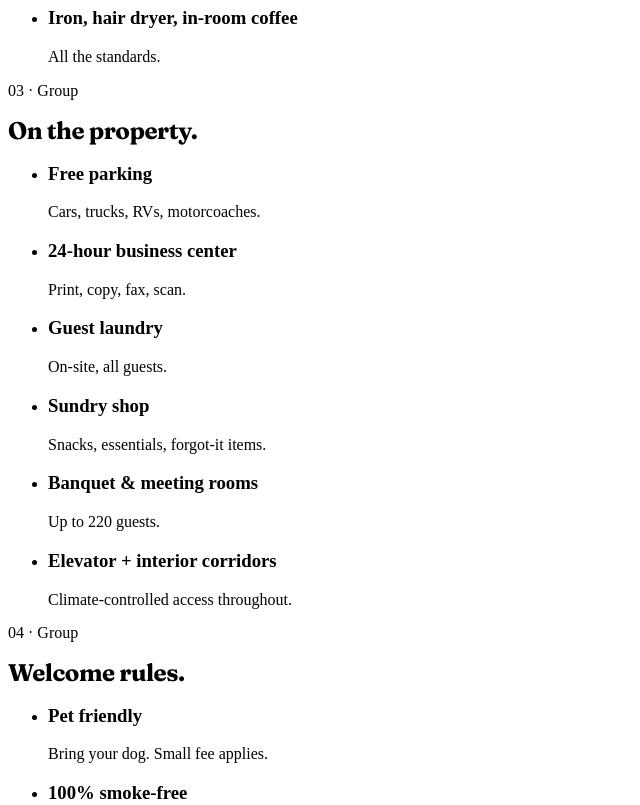
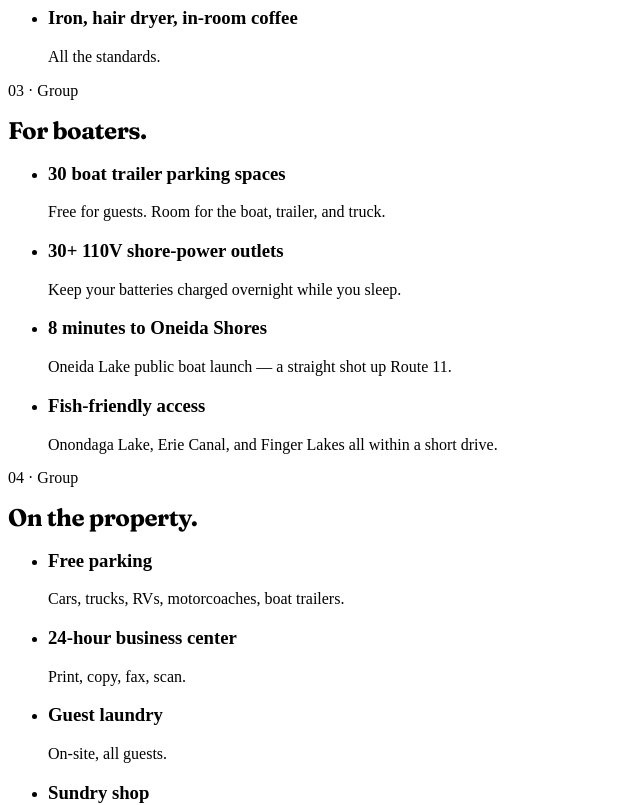
Before and after one commit to kayurp19/cicero-grand, a React (Vite) app in the folder client/: page /amenities in a window 1280 px wide. Shown: the part 2600-3405 px from the top of the page, without its empty margins (0-640 px from the left). Built offline with nearby package versions, Linux system fonts and the light colour scheme; no server answers.

Commit message:
Add boat parking + shore power amenity (30 spaces, 30+ 110V outlets, 8 min to Oneida Shores)

```diff
--- a/client/src/content/amenities.json
+++ b/client/src/content/amenities.json
@@ -21,9 +21,18 @@
       ]
     },
     {
+      "title": "For boaters",
+      "items": [
+        { "name": "30 boat trailer parking spaces", "description": "Free for guests. Room for the boat, trailer, and truck." },
+        { "name": "30+ 110V shore-power outlets", "description": "Keep your batteries charged overnight while you sleep." },
+        { "name": "8 minutes to Oneida Shores", "description": "Oneida Lake public boat launch — a straight shot up Route 11." },
+        { "name": "Fish-friendly access", "description": "Onondaga Lake, Erie Canal, and Finger Lakes all within a short drive." }
+      ]
+    },
+    {
       "title": "On the property",
       "items": [
-        { "name": "Free parking", "description": "Cars, trucks, RVs, motorcoaches." },
+        { "name": "Free parking", "description": "Cars, trucks, RVs, motorcoaches, boat trailers." },
         { "name": "24-hour business center", "description": "Print, copy, fax, scan." },
         { "name": "Guest laundry", "description": "On-site, all guests." },
         { "name": "Sundry shop", "description": "Snacks, essentials, forgot-it items." },
--- a/client/src/pages/Amenities.tsx
+++ b/client/src/pages/Amenities.tsx
@@ -10,9 +10,9 @@ export default function Amenities() {
   const site = useContent<typeof siteSeed>('site');
 
   useSeo({
-    title: 'Indoor Pool, Free Hot Breakfast, Pet-Friendly · Cicero NY Hotel | The Cicero Grand',
+    title: 'Boat Parking, Indoor Pool, Free Breakfast · Cicero NY Hotel | The Cicero Grand',
     description:
-      'Indoor heated pool, free hot breakfast, fitness center, free parking, free Wi-Fi, pet-friendly suites, and 24-hr business essentials. 6 min from Micron. Off I-81 Exit 98. Book direct — (315) 752-0150.',
+      'Free boat trailer parking with 30+ shore-power outlets, 8 min to Oneida Shores. Indoor pool, free hot breakfast, pet-friendly suites. Off I-81 Exit 98. Book direct — (315) 752-0150.',
     canonicalPath: '/amenities',
     ogImage: '/photos/pool.jpg',
   });
--- a/client/src/pages/Home.tsx
+++ b/client/src/pages/Home.tsx
@@ -17,9 +17,9 @@ const tickerItems = [
   'Free parking',
   'Off I-81 · Exit 98',
   '6 minutes to Micron build',
-  'Crews & vendors welcome',
+  'Boat parking + shore power',
   'Near Syracuse Airport',
-  'Walkable to Oneida Lake',
+  '8 min to Oneida Shores',
 ];
 
 const ICONS = {
@@ -33,9 +33,9 @@ export default function Home() {
   const testimonials = useContent<typeof testimonialsSeed>('testimonials');
 
   useSeo({
-    title: 'Cicero Grand · All-Suite Hotel · Free Breakfast + Pool · Cicero NY',
+    title: 'Cicero Grand · All-Suite Hotel · Boat Parking + Free Breakfast · Cicero NY',
     description:
-      'All-suite hotel off I-81 Exit 98, 10 min from downtown Syracuse & 6 min from Micron. Free hot breakfast, indoor heated pool, free parking, pet friendly. Book direct & save — best rate guaranteed. Call (315) 752-0150.',
+      'All-suite hotel off I-81 Exit 98. Free boat trailer parking with shore power, indoor pool, free hot breakfast, pet friendly. 6 min to Micron, 8 min to Oneida Shores. Book direct — (315) 752-0150.',
     canonicalPath: '/',
     ogImage: '/photos/exterior-entrance.jpg',
     jsonLd: [
@@ -44,7 +44,7 @@ export default function Home() {
         '@type': 'Hotel',
         name: SITE.name,
         description:
-          'All-suite hotel near Syracuse, NY — 6 minutes from the Micron megafab. Free hot breakfast, indoor pool, pet friendly, free parking.',
+          'All-suite hotel near Syracuse, NY — 6 min from Micron, 8 min from Oneida Shores boat launch. Free boat trailer parking with 30+ shore-power outlets. Indoor pool, free hot breakfast, pet friendly.',
         url: SITE.url,
         telephone: SITE.phone,
         email: SITE.email,
@@ -75,6 +75,8 @@ export default function Home() {
           { '@type': 'LocationFeatureSpecification', name: 'Fitness Center', value: true },
           { '@type': 'LocationFeatureSpecification', name: 'Pet Friendly', value: true },
           { '@type': 'LocationFeatureSpecification', name: 'All-Suite Rooms', value: true },
+          { '@type': 'LocationFeatureSpecification', name: 'Boat Trailer Parking', value: true },
+          { '@type': 'LocationFeatureSpecification', name: 'Shore Power for Boats', value: true },
         ],
         aggregateRating: {
           '@type': 'AggregateRating',
```
